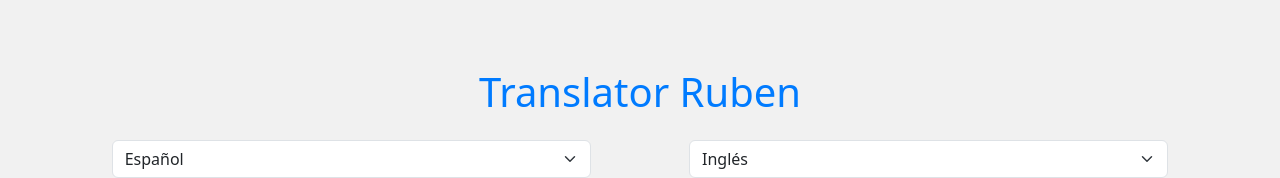
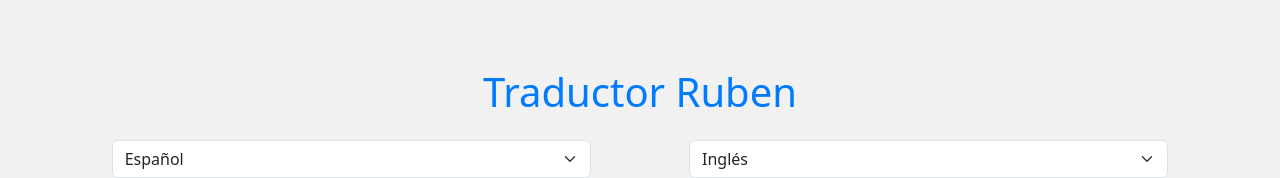
Before and after one commit to RubenOnsurbe/translator-ruben, a React (Vite) app: page / in a window 1280 px wide. Shown: the top 178 px of the page. Built offline with nearby package versions, Linux system fonts and the light colour scheme.

Commit message:
chore: Update App.tsx to improve UI layout and language change functionality

```diff
--- a/src/App.tsx
+++ b/src/App.tsx
@@ -41,7 +41,7 @@
 
   return (
     <Container fluid className="p-3">
-      <h1 className="text-center mb-4">Translator Ruben</h1>
+      <h1 className="text-center mb-4">Traductor Ruben</h1>
       <Row className="justify-content-center">
         <Col xs={12} md={5} className="mb-3 mb-md-0">
           <Stack gap={2}>
```
